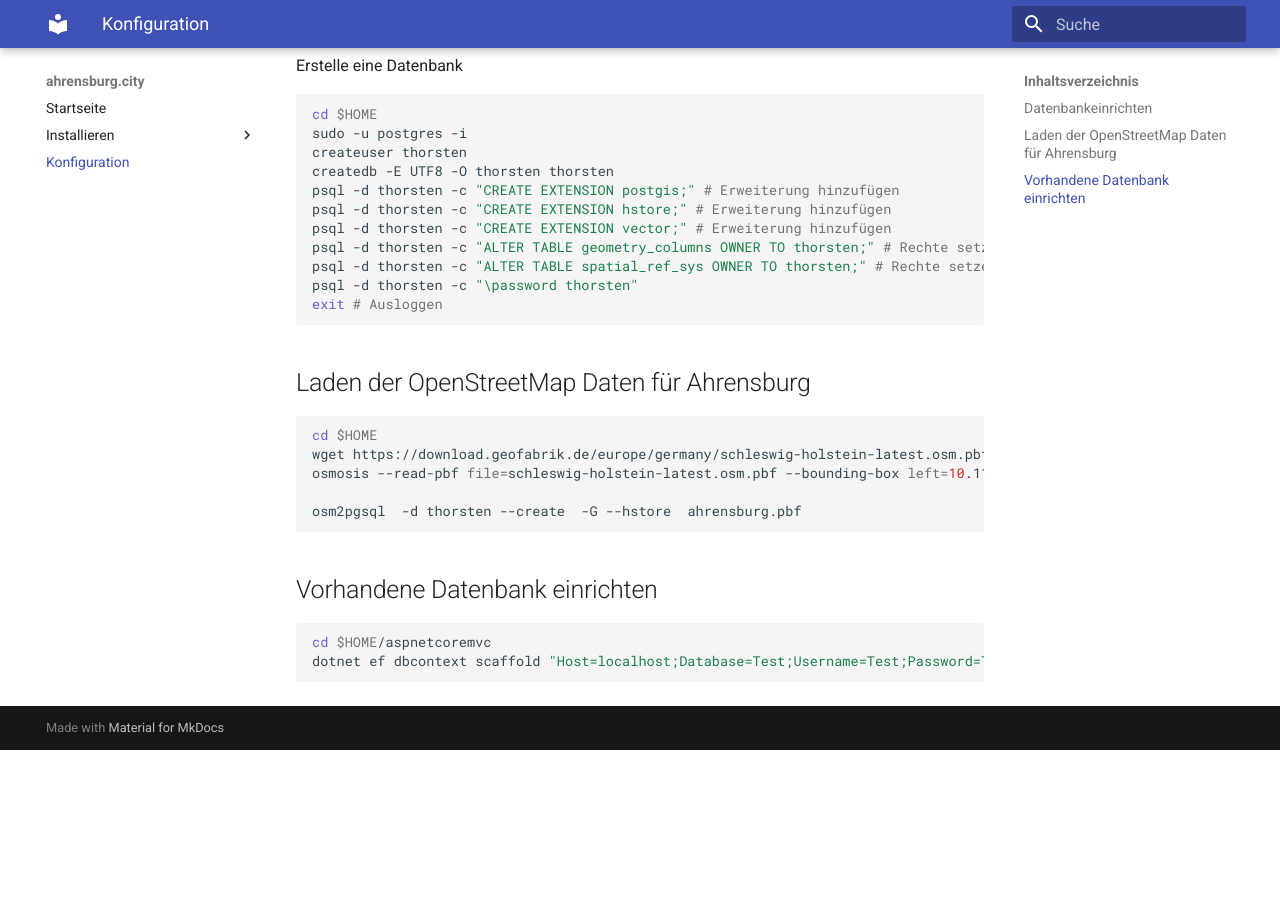
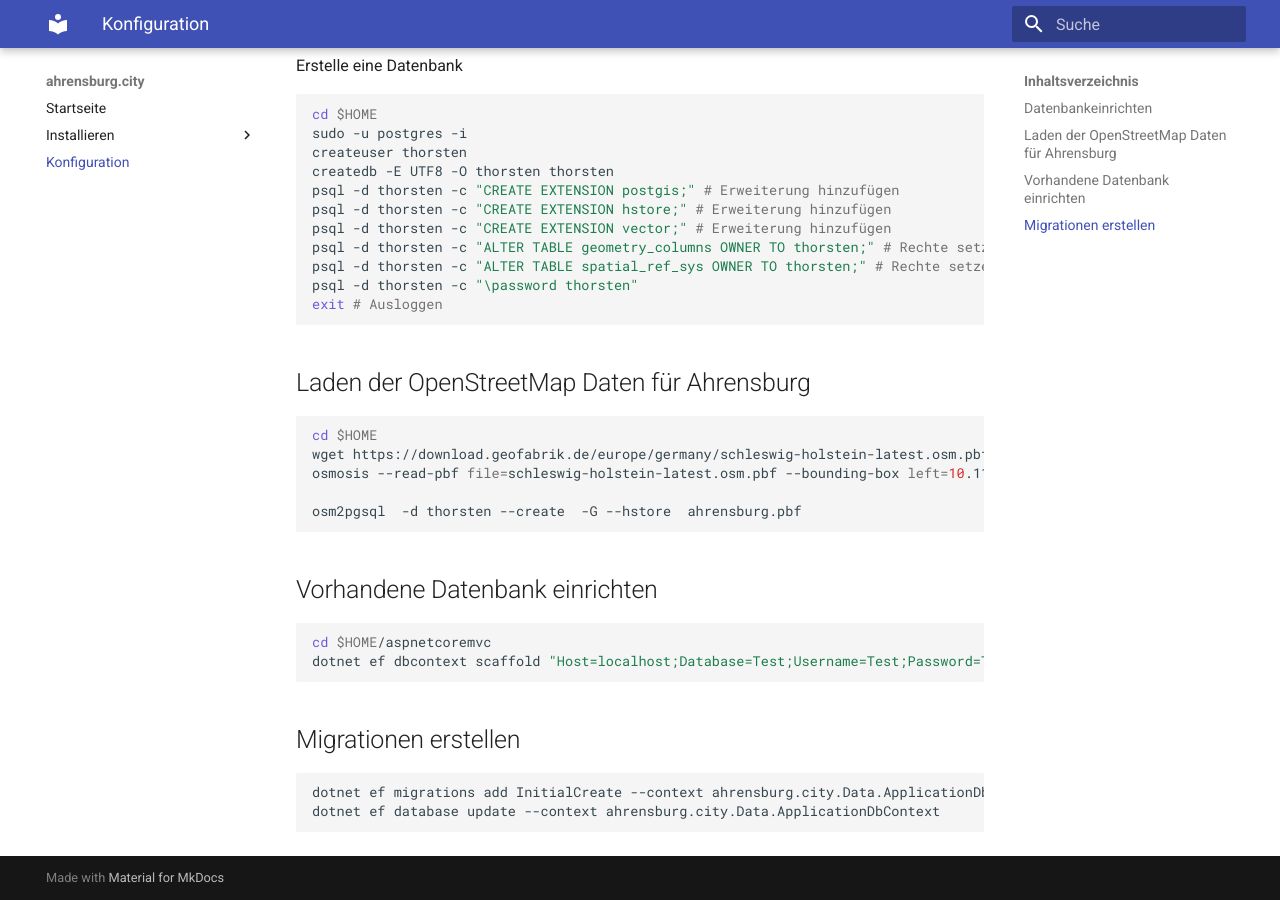
Before and after one commit to thorstenkloehn/aspnetcoremvc, an MkDocs documentation site: the page built from docs/docs/Konfiguration/index.md, in a window 1280 px wide and 900 px high, scrolled down 509 px. Built offline with MkDocs 1.6.1 and Material for MkDocs 9.7.7, drawn with Linux system fonts in a browser that asks for light colours; before the commit the page ends 1259 px from its top, so only the background shows below that.

Commit message:
Füge Anweisungen zum Erstellen von Migrationen in die Konfigurationsdokumentation ein und füge einen Leerzeilenplatz im ApplicationDbContext hinzu

````diff
--- a/docs/docs/Konfiguration/index.md
+++ b/docs/docs/Konfiguration/index.md
@@ -44,5 +44,9 @@ osm2pgsql  -d thorsten --create  -G --hstore  ahrensburg.pbf
 ```bash
 cd $HOME/aspnetcoremvc
 dotnet ef dbcontext scaffold "Host=localhost;Database=Test;Username=Test;Password=Test" Npgsql.EntityFrameworkCore.PostgreSQL -o Models -c ApplicationDbContext -t planet_osm_line -t planet_osm_point -t planet_osm_point -t planet_osm_polygon -t planet_osm_roads
-
 ```
+## Migrationen erstellen
+```bash
+dotnet ef migrations add InitialCreate --context ahrensburg.city.Data.ApplicationDbContext
+dotnet ef database update --context ahrensburg.city.Data.ApplicationDbContext
+```
````
Also changed, not shown: 1 other file.
